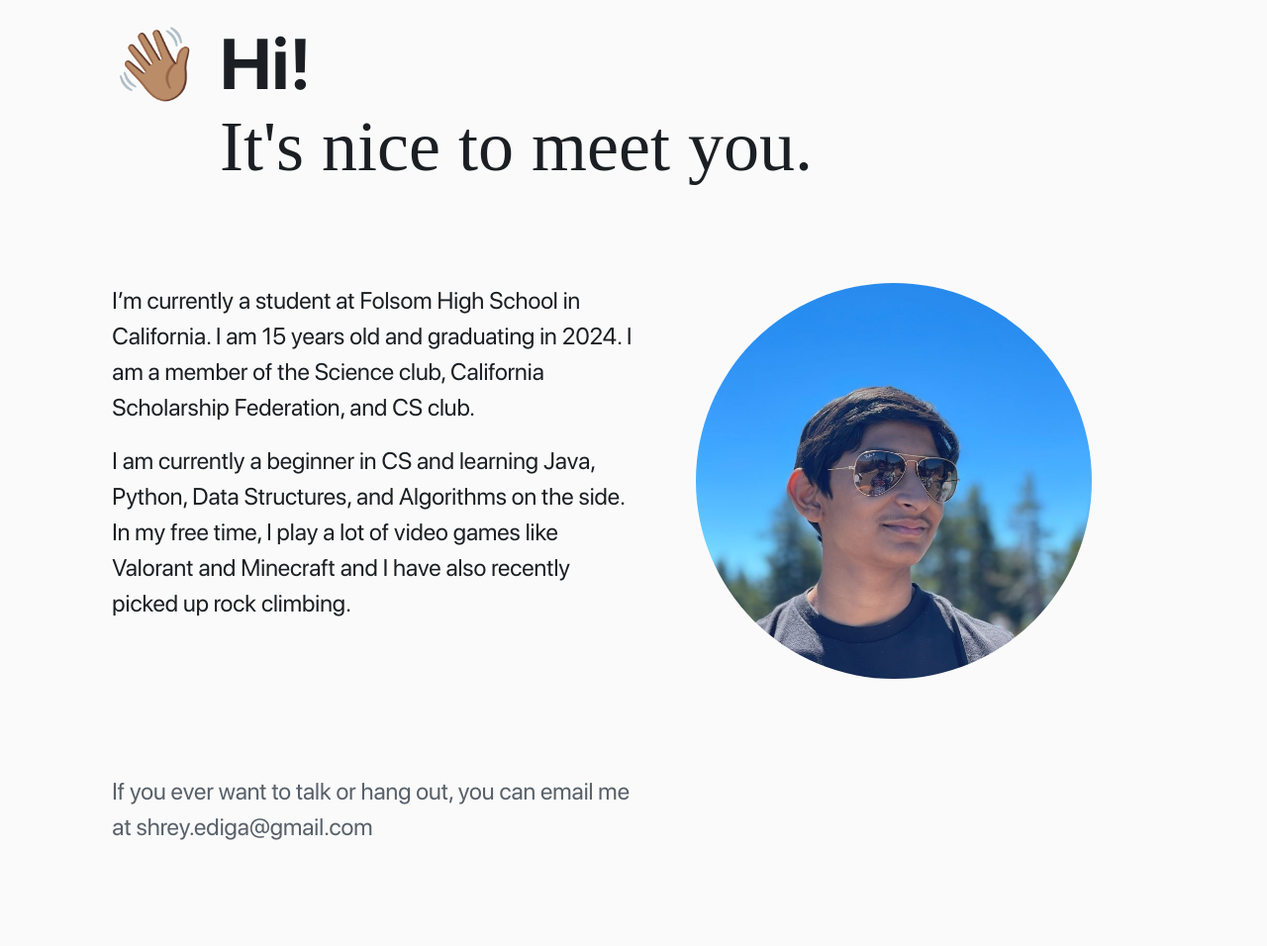
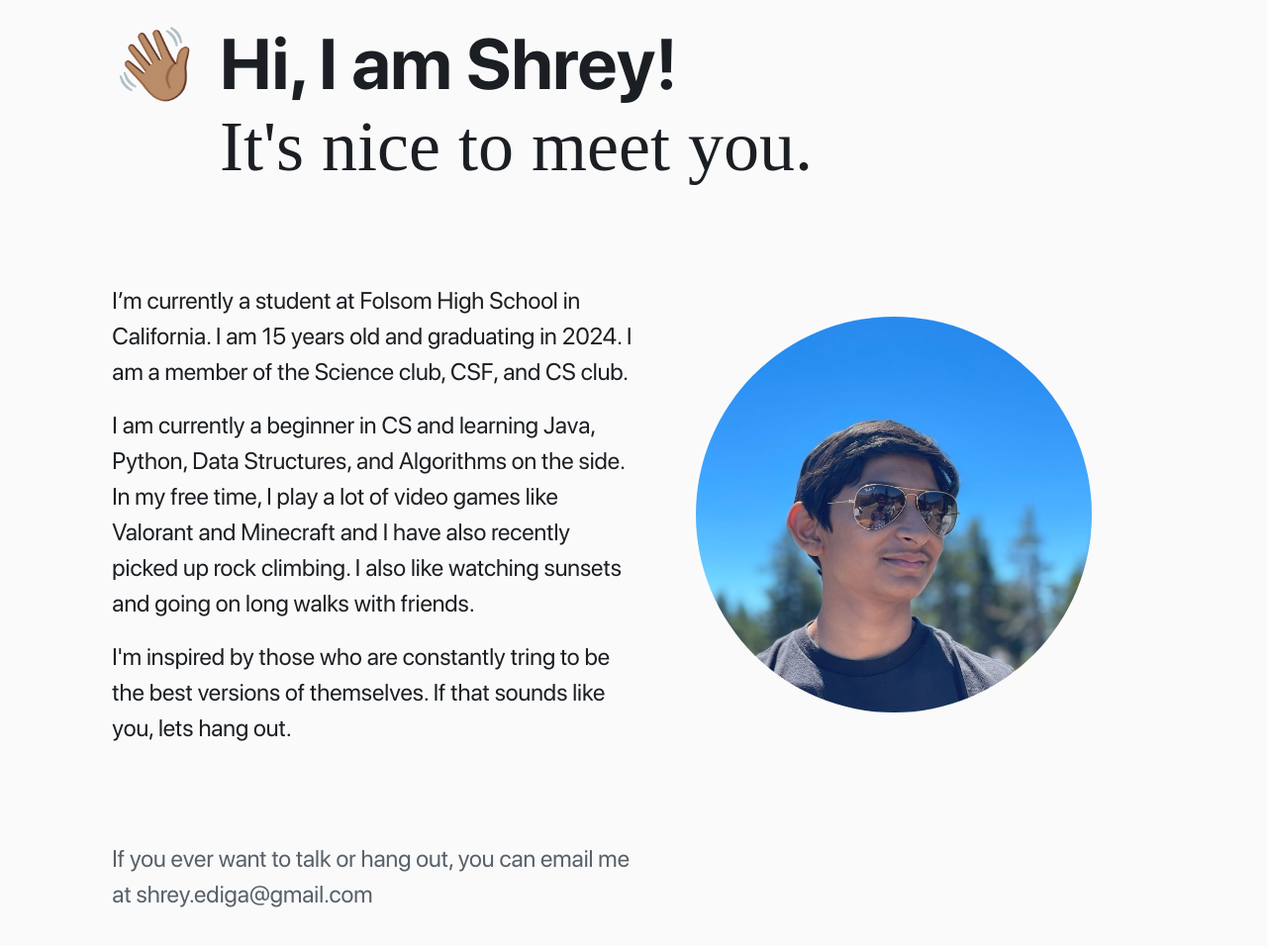
Before and after one commit to shreyediga/website, a plain HTML site: page index.html in a window 1280 px wide. Shown: the part 116-1072 px from the top of the page at 99% size. Before the commit the page ends 1017 px from the top, so only its background shows below. Drawn offline with Linux system fonts and the light colour scheme; a web font is replaced by a local one.

Commit message:
updated about

```diff
--- a/index.html
+++ b/index.html
@@ -74,7 +74,7 @@
                 <h3 class="medium content-web">Shreyansh Ediga Lakhamsani</h3>
                 <nav class="nav">
                     <h5 class="option selected">About</h5>
-                    <h5 class="option"><a href="zainkho-resume.pdf" aria-label="Zain Khoja reseume" target="_blank" rel="noopener">Resume</a></h5>
+                    <h5 class="option"><a href="shreyan-resume.pdf" aria-label="Shreyan reseume" target="_blank" rel="noopener">Resume</a></h5>
                 </nav>
             </div>
 
@@ -83,7 +83,7 @@
                 <h1 class="content-web emoji">👋🏽</h1>
                 <div>
                     <h1 class="content-mobile">👋🏽</h1>
-                    <h1>Hi!</h1>
+                    <h1>Hi, I am Shrey!</h1>
                     <h1 class="medium">It's nice to meet you.</h1>
                 </div>
             </div>
@@ -93,11 +93,14 @@
     <main class="c12 summary main">
         <div>
             <p>
-                I’m currently a student at Folsom High School in California. I am 15 years old and graduating in 2024. I am a member of the Science club, California Scholarship Federation, and CS club</a>.
+                I’m currently a student at Folsom High School in California. I am 15 years old and graduating in 2024. I am a member of the Science club, CSF, and CS club</a>.
             </p><br>
             <p>
-                I am currently a beginner in CS and learning Java, Python, Data Structures, and Algorithms on the side. In my free time, I play a lot of video games like Valorant and Minecraft and I have also recently picked up rock climbing</a>.
+                I am currently a beginner in CS and learning Java, Python, Data Structures, and Algorithms on the side. In my free time, I play a lot of video games like Valorant and Minecraft and I have also recently picked up rock climbing. I also like watching sunsets and going on long walks with friends</a>.
             </p><br>
+            <p>
+                I'm inspired by those who are constantly tring to be the best versions of themselves. If that sounds like you, lets hang out.
+            </p>
 
         </div>
         <img alt="picture of Shreyan" src="shreyan.JPG" class="avi">
```
